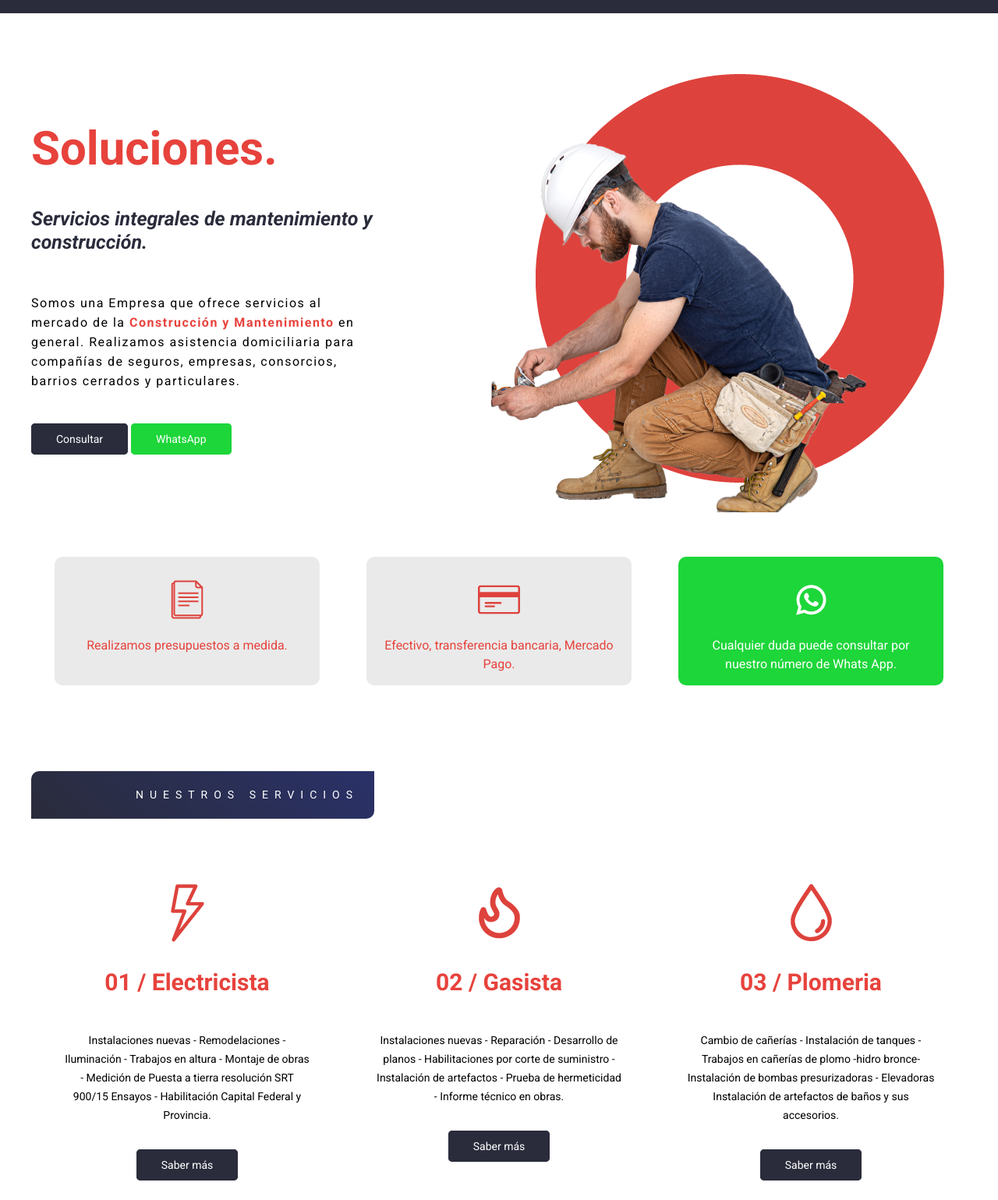
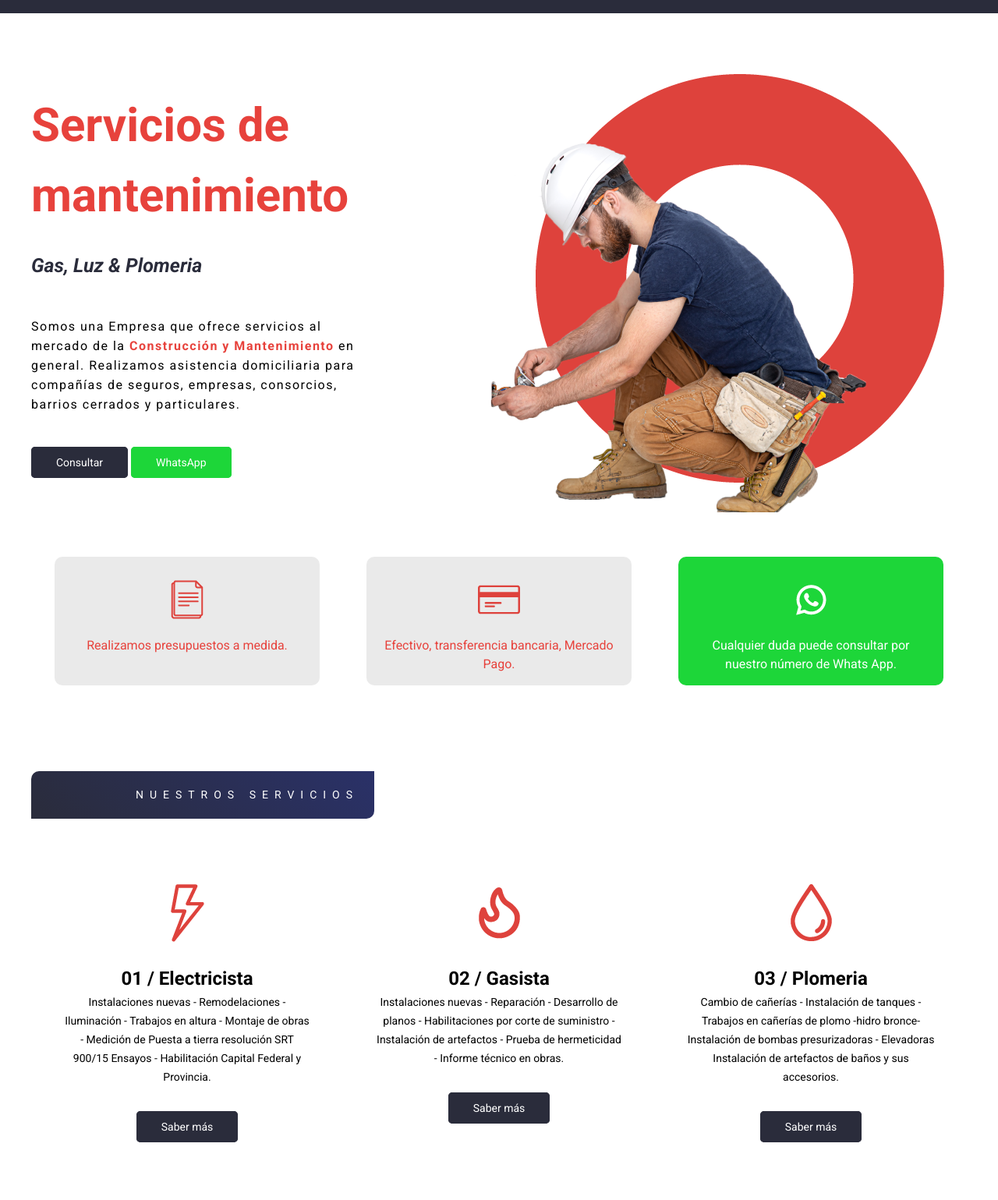
Before and after one commit to martin-centurion/feber-soluciones, a website: page index.html in a window 1280 px wide. Shown: the part 90-1629 px from the top of the page at 78% size. Drawn offline with Linux system fonts and the light colour scheme.

Commit message:
modificando paginas, un h1 por pagina

```diff
--- a/index.html
+++ b/index.html
@@ -40,8 +40,8 @@
         <section class="banner container">
             <div class="banner__content">
                 <div>
-                    <h1>Soluciones.</h1>
-                    <h2>Servicios integrales de mantenimiento y construcción.</h2>
+                    <h1>Servicios de mantenimiento</h1>
+                    <h2>Gas, Luz & Plomeria</h2>
                     <p>Somos una Empresa que ofrece servicios al mercado de la <span>Construcción y
                         Mantenimiento</span> en general.
                     Realizamos asistencia domiciliaria para compañías de seguros,
@@ -77,19 +77,19 @@
             <div class="servicios__content">
                 <article>
                     <img src="./assets/icono-electricista.png" alt="Feber Electricidad Icono"/>
-                    <h1>01 / Electricista</h1>
+                    <h2>01 / Electricista</h2>
                     <p>Instalaciones nuevas - Remodelaciones - Iluminación - Trabajos en altura - Montaje de obras - Medición de Puesta a tierra resolución SRT 900/15 Ensayos - Habilitación Capital Federal y Provincia.</p>
                     <a class="btn-principal" href="./pages/servicios.html">Saber más</a>
                 </article>
                 <article>
                     <img src="./assets/icono-gasista.png" alt="Feber Gasista Icono"/>
-                    <h1>02 / Gasista</h1>
+                    <h2>02 / Gasista</h2>
                     <p>Instalaciones nuevas - Reparación - Desarrollo de planos - Habilitaciones por corte de suministro - Instalación de artefactos - Prueba de hermeticidad - Informe técnico en obras.</p>
                     <a class="btn-principal" href="./pages/servicios.html">Saber más</a>
                 </article>
                 <article>
                     <img src="./assets/icono-plomeria.png" alt="Feber Plomería Icono"/>
-                    <h1>03 / Plomeria</h1>
+                    <h2>03 / Plomeria</h2>
                     <p>Cambio de cañerías - Instalación de tanques - Trabajos en cañerías de plomo -hidro bronce- Instalación de bombas presurizadoras - Elevadoras Instalación de artefactos de baños y sus accesorios.</p>
                     <a class="btn-principal" href="./pages/servicios.html">Saber más</a>
                 </article>
@@ -118,17 +118,17 @@
             <div class="servicios__content">
                 <article>
                     <img src="./assets/staff1.png" alt="Feber Electricidad Icono"/>
-                    <h1>Nahuel Berdugo</h1>
+                    <h2>Nahuel Berdugo</h2>
                     <p>Electricista matriculado.</p>
                 </article>
                 <article>
                     <img src="./assets/staff2.png" alt="Feber Electricidad Icono"/>
-                    <h1>Ezequiel Berdugo</h1>
+                    <h2>Ezequiel Berdugo</h2>
                     <p>Gasista, Refrigeración y Plomería</p>
                 </article>
                 <article>
                     <img src="./assets/staff3.png" alt="Feber Electricidad Icono"/>
-                    <h1>Daniel Ferreyra</h1>
+                    <h2>Daniel Ferreyra</h2>
                     <p>Maestro Mayor de Obra - Gasista Matriculado</p>
                   </article>
             </div>
```
Also changed, not shown: pages/servicios.html (+3 -3 lines), pages/sobre-nosotros.html (+3 -3 lines).
